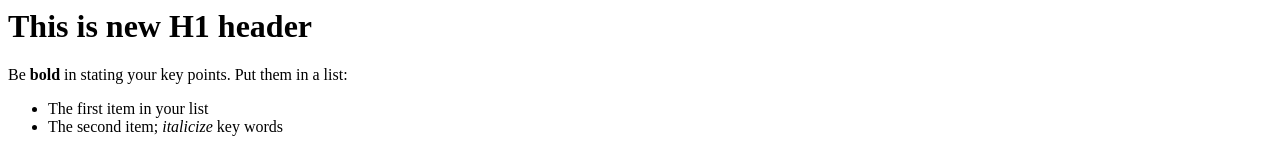
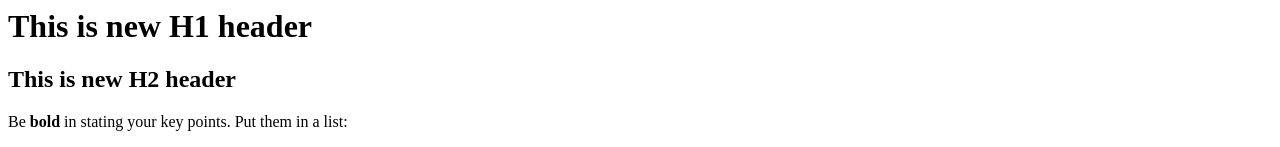
Before and after one commit to evgumenyuk/evgumenyuk.github.io, a plain HTML site: page index.html in a window 1280 px wide. Shown: the top 147 px of the page. Drawn offline with Linux system fonts and the light colour scheme.

Commit message:
task #3 Added new h2 header

```diff
--- a/index.html
+++ b/index.html
@@ -11,6 +11,7 @@ not displayed. The information between the BODY and /BODY tags is displayed.-->
 <!-- The information between the BODY and /BODY tags is displayed.-->
 <body>
 <h1>This is new H1 header</h1>
+<h2>This is new H2 header</h2>
 <p>Be <b>bold</b> in stating your key points. Put them in a list: </p>
 <ul>
 <li>The first item in your list</li>
```
